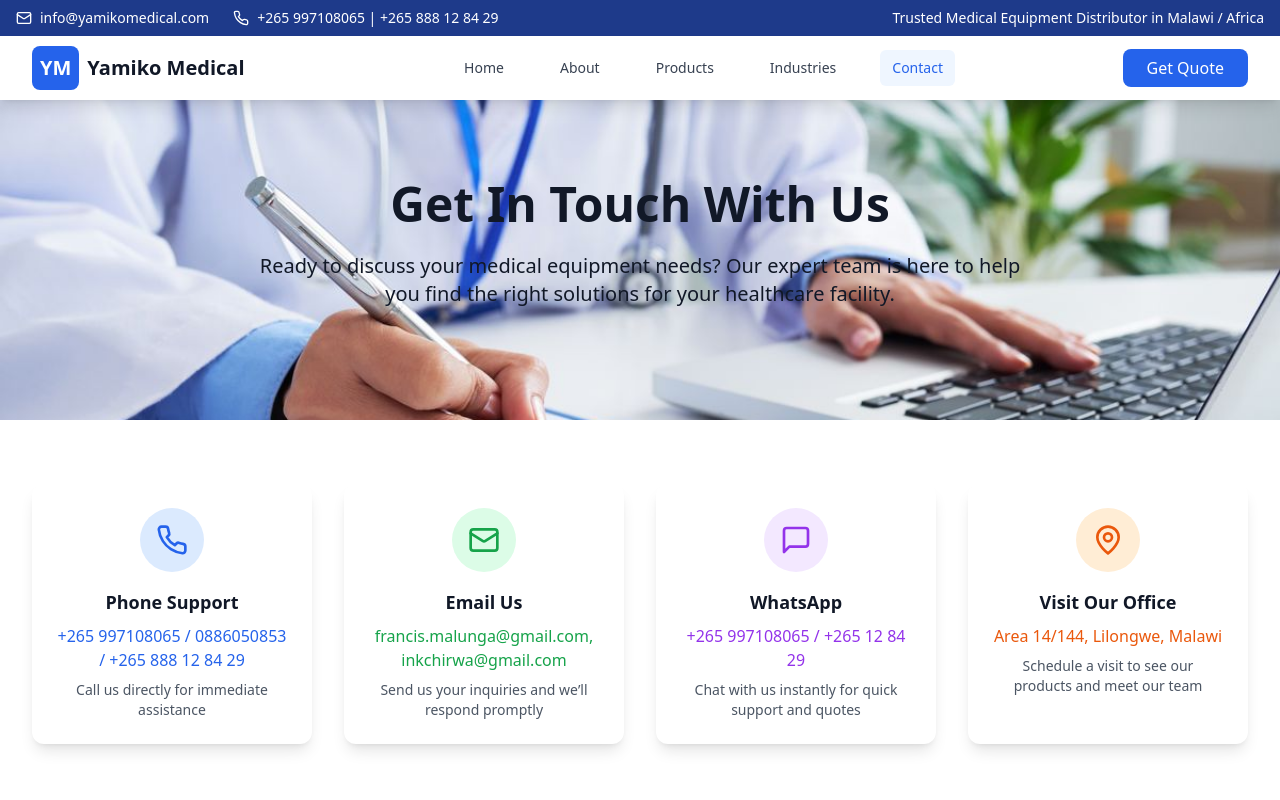
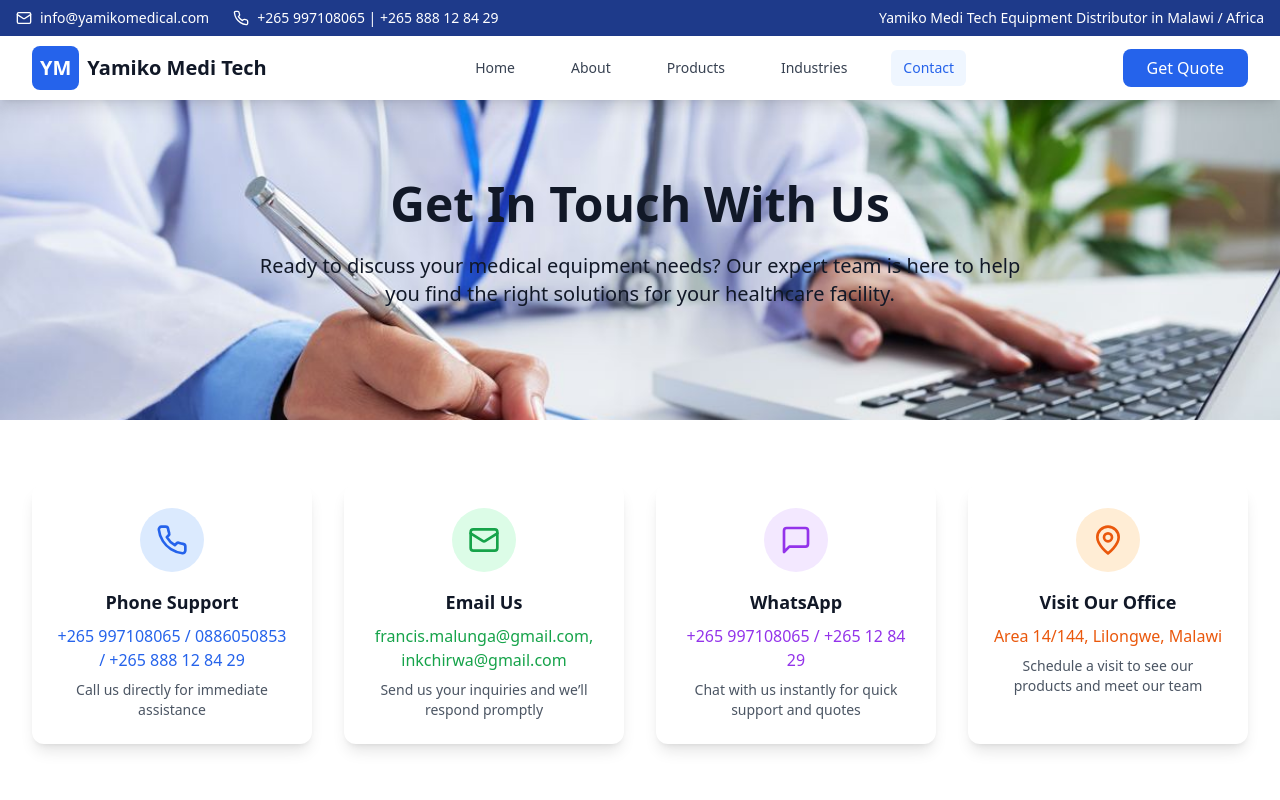
Before and after one commit to Rasiga-Dev/yomiko-medical, a React (Vite) app: page /contact in a window 1280 px wide. Shown: the top 800 px of the page. Built offline with nearby package versions, Linux system fonts and the light colour scheme.

Commit message:
website title changes

```diff
--- a/index.html
+++ b/index.html
@@ -5,7 +5,7 @@
     <link rel="icon" type="image/webp" href="/src/assets/yamiko_logo.webp" />
 
     <meta name="viewport" content="width=device-width, initial-scale=1.0" />
-    <title>Yamiko Medical</title>
+    <title>Yamiko Medi Tech</title>
   </head>
   <body>
     <div id="root"></div>
--- a/src/components/Footer.tsx
+++ b/src/components/Footer.tsx
@@ -13,7 +13,7 @@ const Footer = () => {
               <div className="bg-blue-600 text-white p-2 rounded-lg">
                 <span className="font-bold text-xl">YM</span>
               </div>
-              <span className="font-bold text-xl">Yamiko Medical</span>
+              <span className="font-bold text-xl">Yamiko Medi Tech</span>
             </div>
             <p className="text-gray-300 mb-4 max-w-md">
               Trusted distributor of medical equipment and healthcare solutions, delivering reliable,
@@ -22,7 +22,7 @@ const Footer = () => {
             <div className="space-y-2">
               <div className="flex items-center space-x-2">
                 <MapPin className="h-4 w-4 text-blue-400" />
-                <span className="text-gray-300">Yamiko Med Tech Distributing PVT Company LTD.<br />
+                <span className="text-gray-300">Yamiko Medi Tech Distributing PVT Company LTD.<br />
                   Area 14/144<br />
                   Lilongwe, Malawi</span>
               </div>
@@ -66,7 +66,7 @@ const Footer = () => {
         <div className="border-t border-gray-700 mt-8 pt-8">
           <div className="flex flex-col md:flex-row justify-between items-center">
             <p className="text-gray-300 text-sm">
-              © 2024 Yamiko Medical. All rights reserved.
+              © 2024 Yamiko Medi Tech. All rights reserved.
             </p>
             <div className="flex space-x-4 mt-4 md:mt-0">
               <a href="#" className="text-gray-300 hover:text-white transition-colors duration-200">
--- a/src/components/Navbar.tsx
+++ b/src/components/Navbar.tsx
@@ -32,7 +32,7 @@ const Navbar = () => {
             </div>
           </div>
           <div className="hidden md:block">
-            <span>Trusted Medical Equipment Distributor in Malawi / Africa</span>
+            <span>Yamiko Medi Tech Equipment Distributor in Malawi / Africa</span>
           </div>
         </div>
       </div>
@@ -46,7 +46,7 @@ const Navbar = () => {
                 <div className="bg-blue-600 text-white p-2 rounded-lg">
                   <span className="font-bold text-xl">YM</span>
                 </div>
-                <span className="font-bold text-xl text-gray-900">Yamiko Medical</span>
+                <span className="font-bold text-xl text-gray-900">Yamiko Medi Tech</span>
               </Link>
             </div>
 
--- a/src/pages/About.tsx
+++ b/src/pages/About.tsx
@@ -80,10 +80,10 @@ const About = () => {
             {/* Text - 2/5 columns = 40% */}
             <div className="lg:col-span-2">
               <h1 className="text-4xl md:text-5xl font-bold text-gray-900 mb-4">
-                About <span className="text-blue-600">Yamiko Medical</span>
+                About <span className="text-blue-600">Yamiko Medi Tech</span>
               </h1>
               <p className="text-xl text-gray-600 mb-6 leading-relaxed">
-                Yamiko Medical is a trusted supplier of medical equipment and healthcare solutions,
+                Yamiko Medi Tech is a trusted supplier of medical equipment and healthcare solutions,
                 dedicated to improving healthcare delivery across Africa through reliable,
                 high-quality products and exceptional service.
               </p>
--- a/src/pages/Contact.tsx
+++ b/src/pages/Contact.tsx
@@ -166,7 +166,7 @@ const Contact = () => {
                   <h3 className="text-xl font-bold text-gray-800">Office Location</h3>
                 </div>
                 <p className="text-gray-700 leading-relaxed text-sm">
-                  <span className="font-medium">Yamiko Med Tech Distributing PVT Company LTD.</span><br />
+                  <span className="font-medium">Yamiko Medi Tech Distributing PVT Company LTD.</span><br />
                   Area 14/144,<br />
                   Lilongwe, Malawi
                 </p>
@@ -253,7 +253,7 @@ const Contact = () => {
                     <div>
                       <h4 className="font-semibold text-gray-900 mb-1">Main Office</h4>
                       <p className="text-gray-600">
-                        Yamiko Med Tech Distributing PVT Company LTD.<br />
+                        Yamiko Medi Tech Distributing PVT Company LTD.<br />
                         Area 14/144<br />
                         Lilongwe, Malawi
                       </p>
--- a/src/pages/Home.tsx
+++ b/src/pages/Home.tsx
@@ -95,7 +95,7 @@ const Home = () => {
         <div className="max-w-7xl mx-auto px-4 sm:px-6 lg:px-8">
           <div className="text-center mb-16">
             <h2 className="text-3xl md:text-4xl font-bold text-gray-900 mb-4">
-              Why Choose Yamiko Medical?
+              Why Choose Yamiko Medi Tech?
             </h2>
             <p className="text-xl text-gray-600 max-w-3xl mx-auto">
               We are committed to delivering excellence in medical equipment distribution
--- a/src/pages/Industries.tsx
+++ b/src/pages/Industries.tsx
@@ -224,7 +224,7 @@ const Industries = () => {
         <div className="max-w-7xl mx-auto px-4 sm:px-6 lg:px-8">
           <div className="text-center mb-16">
             <h2 className="text-3xl md:text-4xl font-bold text-gray-900 mb-4">
-              Why Choose Yamiko Medical?
+              Why Choose Yamiko Medi Tech?
             </h2>
             <p className="text-xl text-gray-600 max-w-3xl mx-auto">
               We understand the unique challenges each industry faces and provide
```
